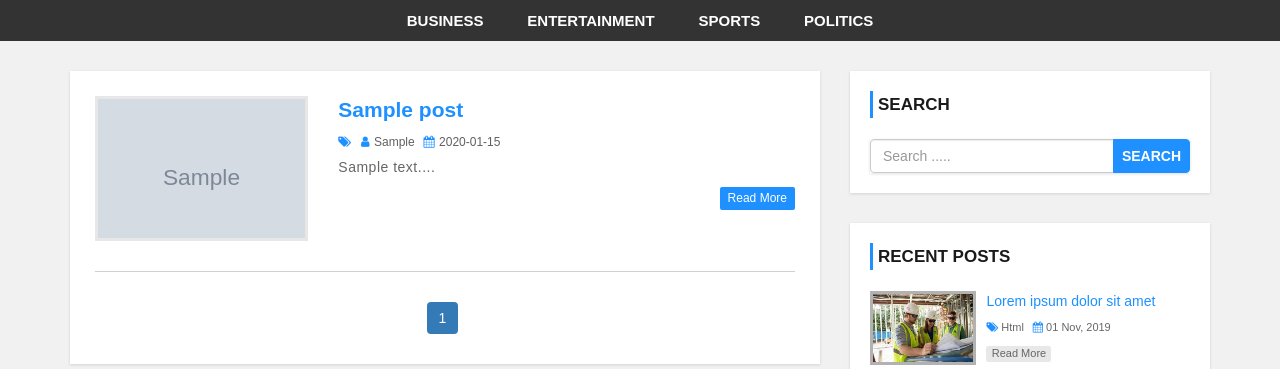
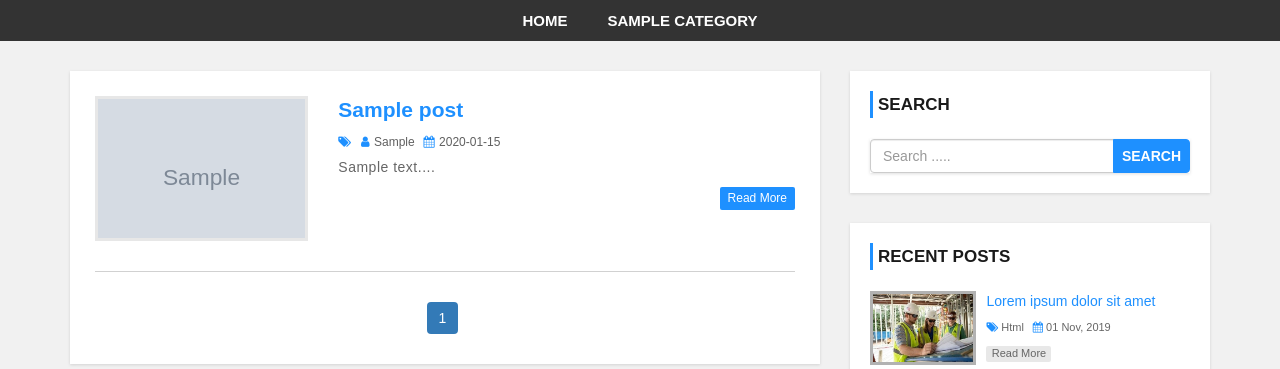
Before and after one commit to R4b1-khadka/news-project, a PHP site: page /news-project/ in a window 1280 px wide. Shown: the part 98-467 px from the top of the page. Run offline with PHP 8.4, Linux system fonts and the light colour scheme; tables that the repository leaves empty hold one stand-in row (values such as "Sample post"); grey boxes marked "Sample" are stand-in pictures.

Commit message:
update: dynamic headers

```diff
--- a/header.php
+++ b/header.php
@@ -34,12 +34,37 @@
     <div class="container">
         <div class="row">
             <div class="col-md-12">
+                <?php
+                include "config.php";
+                if(isset($_GET['cid'])){
+
+                    $cat_id= $_GET['cid'];
+                }
+
+                $sql="SELECT * FROM category WHERE post>0";
+                $result=mysqli_query($conn,$sql) or die("eroor: couldn't get category");
+                if(mysqli_num_rows($result))
+                    {
+
+                           $active= '';
+                ?>
                 <ul class='menu'>
-                    <li><a href='category.php'>Business</a></li>
-                    <li><a href='category.php'>Entertainment</a></li>
-                    <li><a href='category.php'>Sports</a></li>
-                    <li><a href='category.php'>Politics</a></li>
+                    <?php
+                    echo "<li><a href='index.php'>home</a></li>";
+                    while($row=mysqli_fetch_assoc($result)){
+                              if(isset($_GET['cid'])){
+                        if($row['category_id']== $cat_id){
+                            $active ="active";
+                        }else{
+                            $active= '';
+                        };
+                              }
+
+                  echo "<li><a class='{$active}' href='category.php?cid=".$row['category_id']."'>".$row['category_name']."</a></li>";
+                  }
+                   } ?>
                 </ul>
+                <?php  ?>
             </div>
         </div>
     </div>
```
